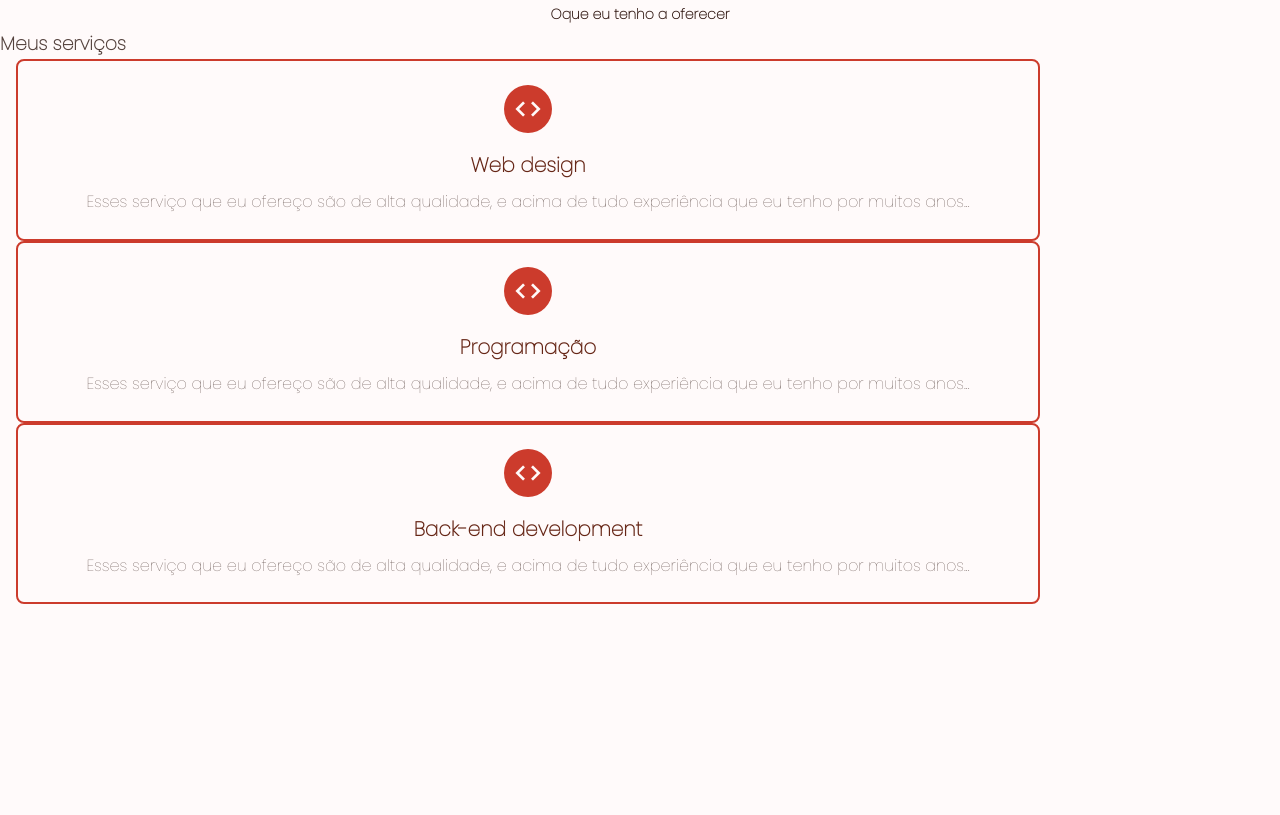
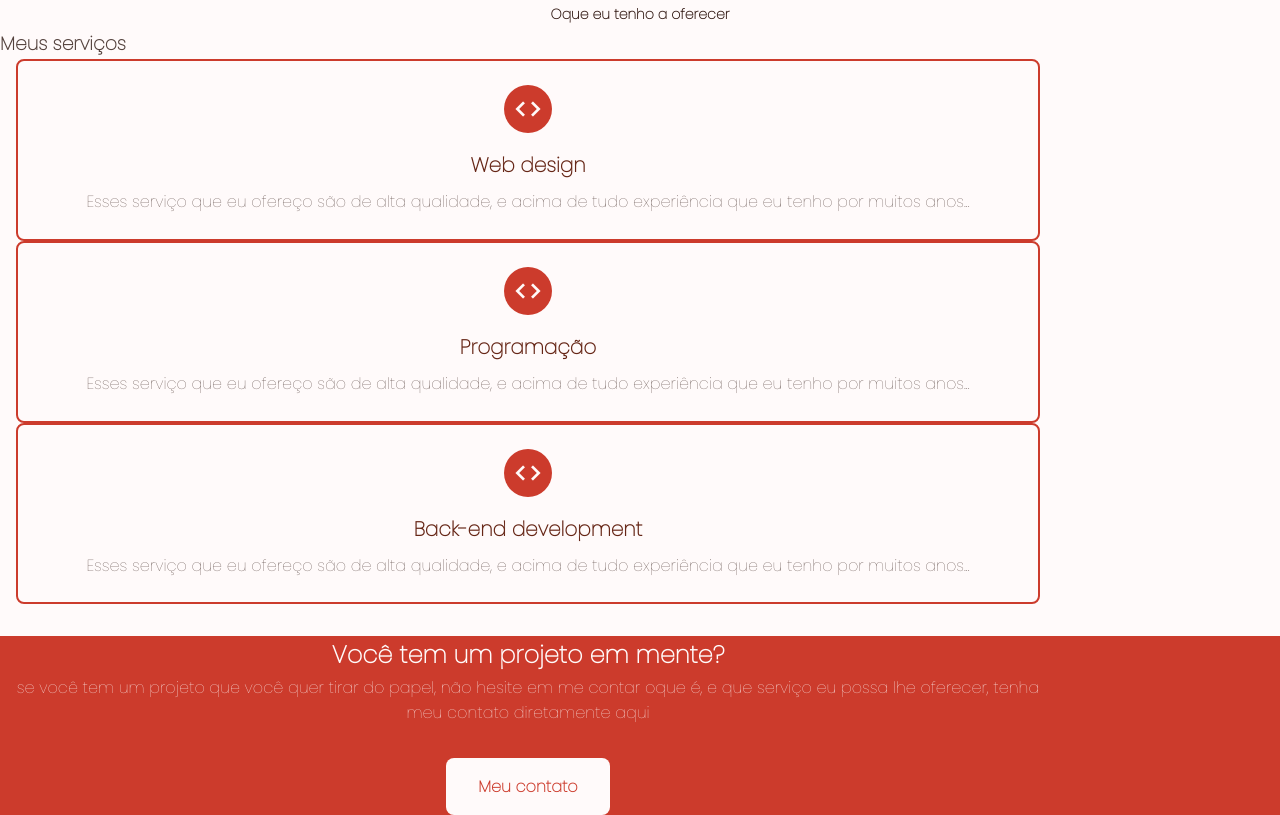
Before and after one commit to LuizGafanhotos/MEU_PORTFOLIO, a plain HTML site: page index.html in a window 1280 px wide. Shown: the part 2840-3655 px from the top of the page. Before the commit the page ends 3476 px from the top, so only its background shows below. Drawn offline with nearby package versions, Linux system fonts and the light colour scheme.

Commit message:
Projeto quase pronto

```diff
--- a/assets/styles/style.css
+++ b/assets/styles/style.css
@@ -432,3 +432,21 @@ img{
     background-color: var(--first-color);
     color: var(--first-color-lighten);
 }
+
+.trabalho{
+    background-color: var(--first-color);
+    padding-bottom: 0;
+}
+.trabalho__container{
+    row-gap: 2rem;
+}
+.trabalho__data{
+    text-align: center;
+}
+.trabalho__titulo, .trabalho__descricao{
+    color: var(--first-color-lighten);
+}
+
+.trabalho__descricao{
+    margin-bottom: var(--mb-4);
+}
--- a/index.html
+++ b/index.html
@@ -28,7 +28,7 @@
                     <li class="nav__item"><a href="#sobreEu" class="nav__link">Sobre mim</a></li>
                     <li class="nav__item"><a href="#habilidade" class="nav__link">Habilidades</a></li>
                     <li class="nav__item"><a href="#projetos" class="nav__link">Projetos</a></li>
-                    <li class="nav__item"><a href="#trabalhos" class="nav__link">Trabalhos</a></li>
+                    <li class="nav__item"><a href="#trabalho" class="nav__link">Trabalhos</a></li>
                     <li class="nav__item"><a href="#contato" class="nav__link">Meus Contatos</a></li>
                 </ul>
            </div>
@@ -249,6 +249,15 @@
                 </div>
             </div>
         </section>
+        <section class="trabalho" id="trabalho">
+            <div class="trabalho__container bd-grid">
+                <div class="trabalho__data">
+                    <h2 class="section-titulo trabalho__titulo">Você tem um projeto em mente?</h2>
+                    <p class="trabalho__descricao">se você tem um projeto que você quer tirar do papel, não hesite em me contar oque é, e que serviço eu possa lhe oferecer, tenha meu contato diretamente aqui</p>
+                    <a href="contato" class="button button__light">Meu contato</a>
+                </div>
+            </div>
+        </section>
 
     </main>
 
```
